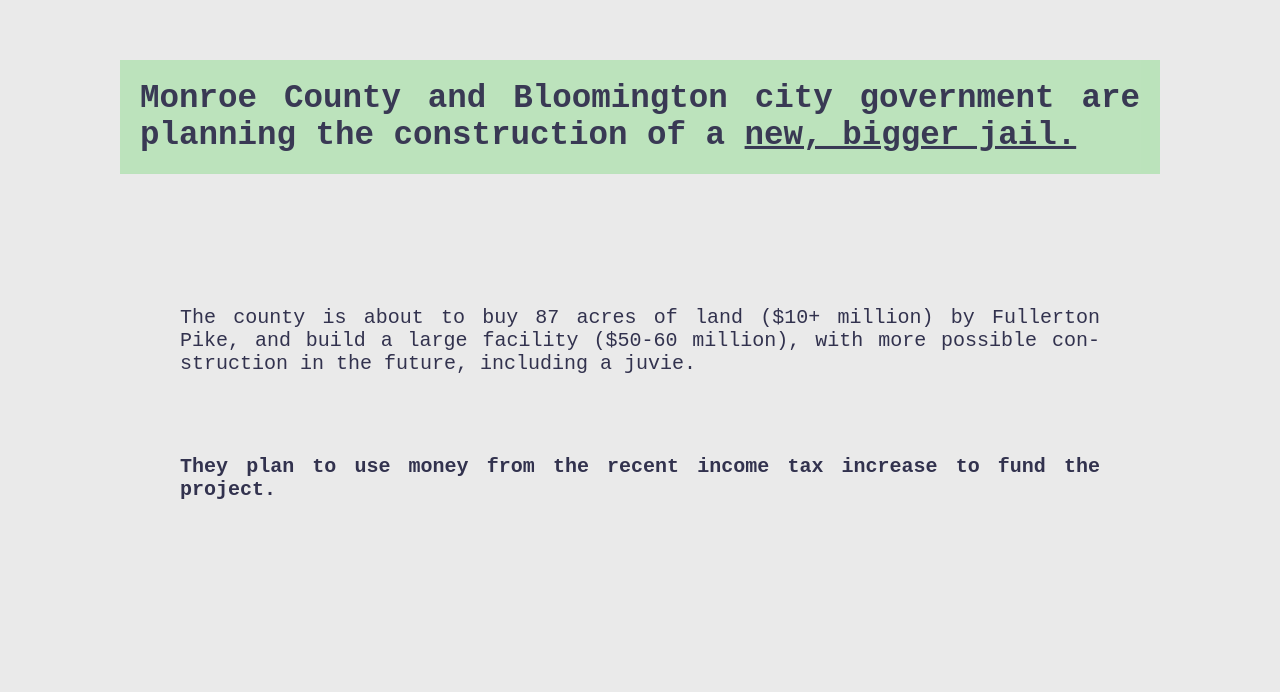
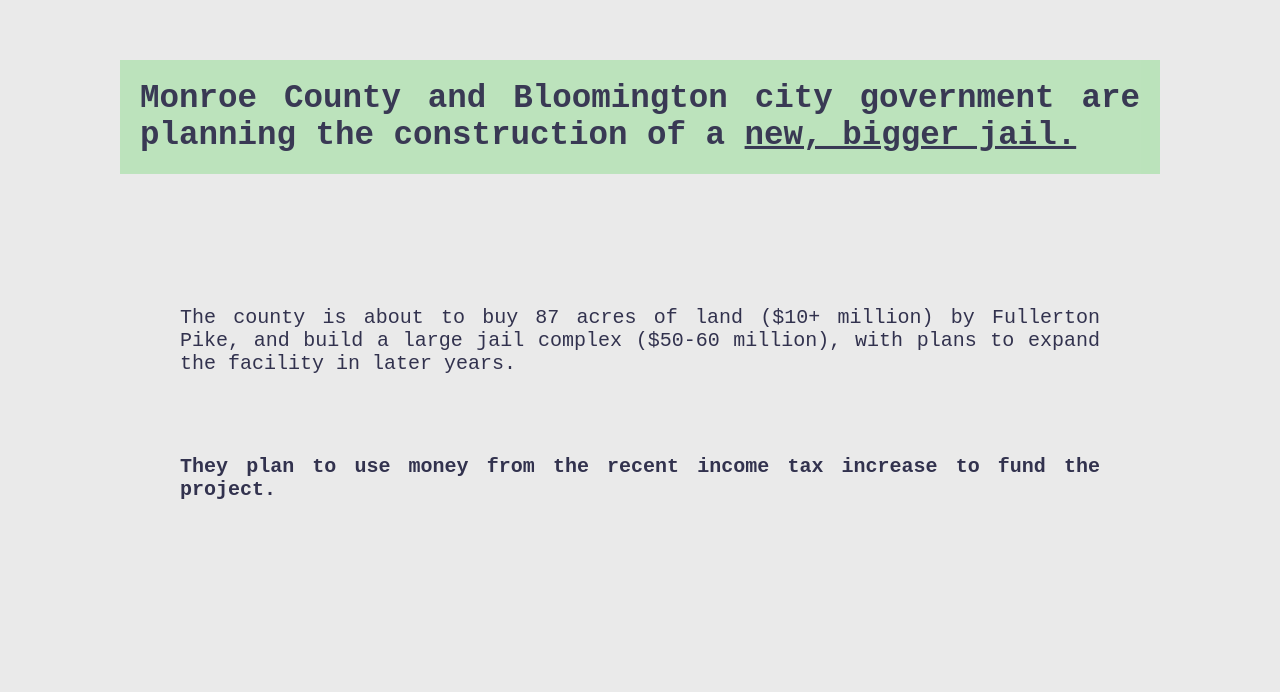
Before and after one commit to Cusrtuk/carenotcages-fork, a website: page index.html in a window 1280 px wide. Shown: the part 108-800 px from the top of the page. Drawn offline with nearby package versions, Linux system fonts and the light colour scheme.

Commit message:
Update index.html

```diff
--- a/index.html
+++ b/index.html
@@ -22,8 +22,8 @@
       <div class="title-info">
         <p>
           The county is about to buy 87 acres of land ($10+ million) by
-          Fullerton Pike, and build a large facility ($50-60 million), with more
-          possible construction in the future, including a juvie.
+          Fullerton Pike, and build a large jail complex ($50-60 million), with
+          plans to expand the facility in later years.
         </p>
         <p>
           <strong>
```
